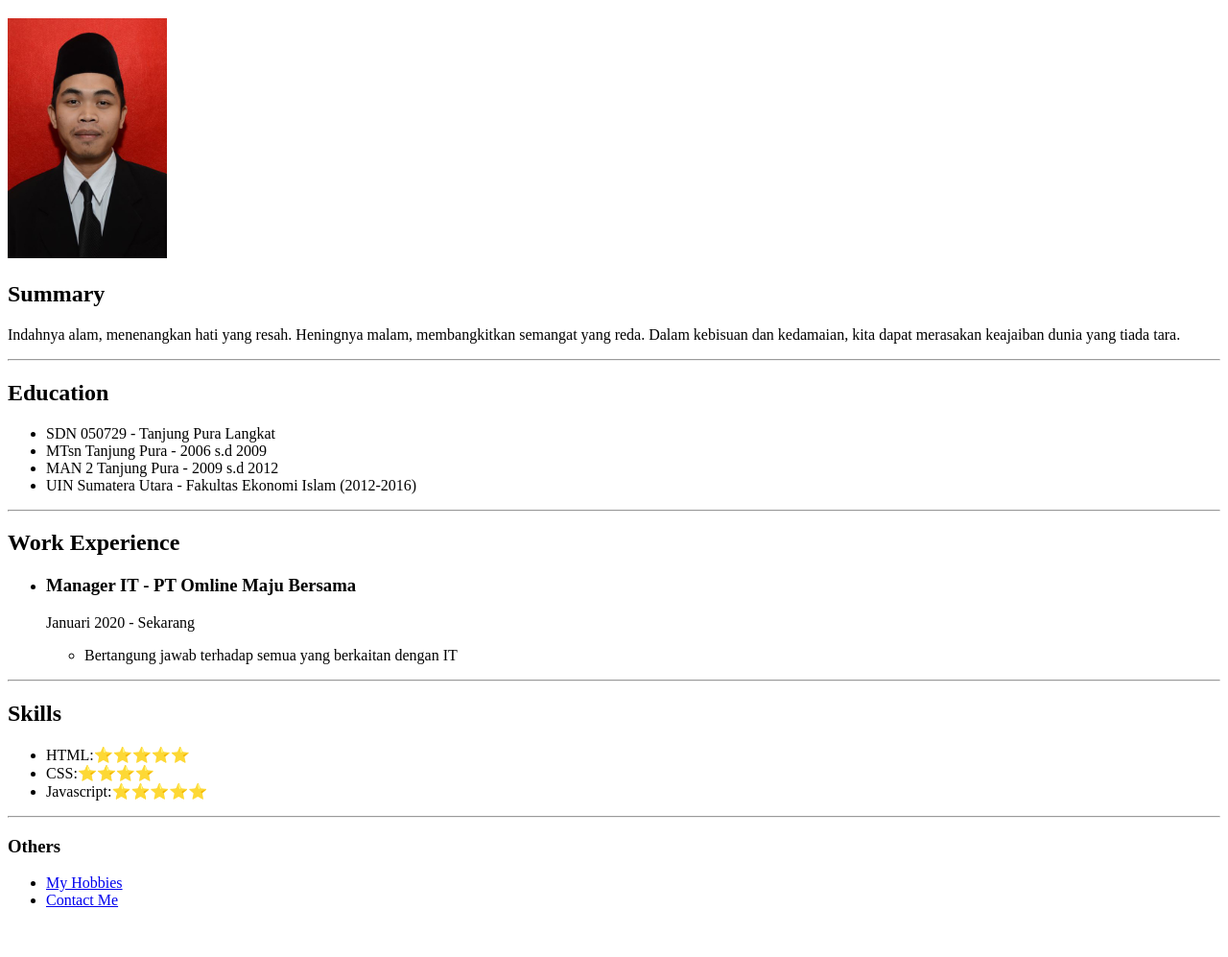
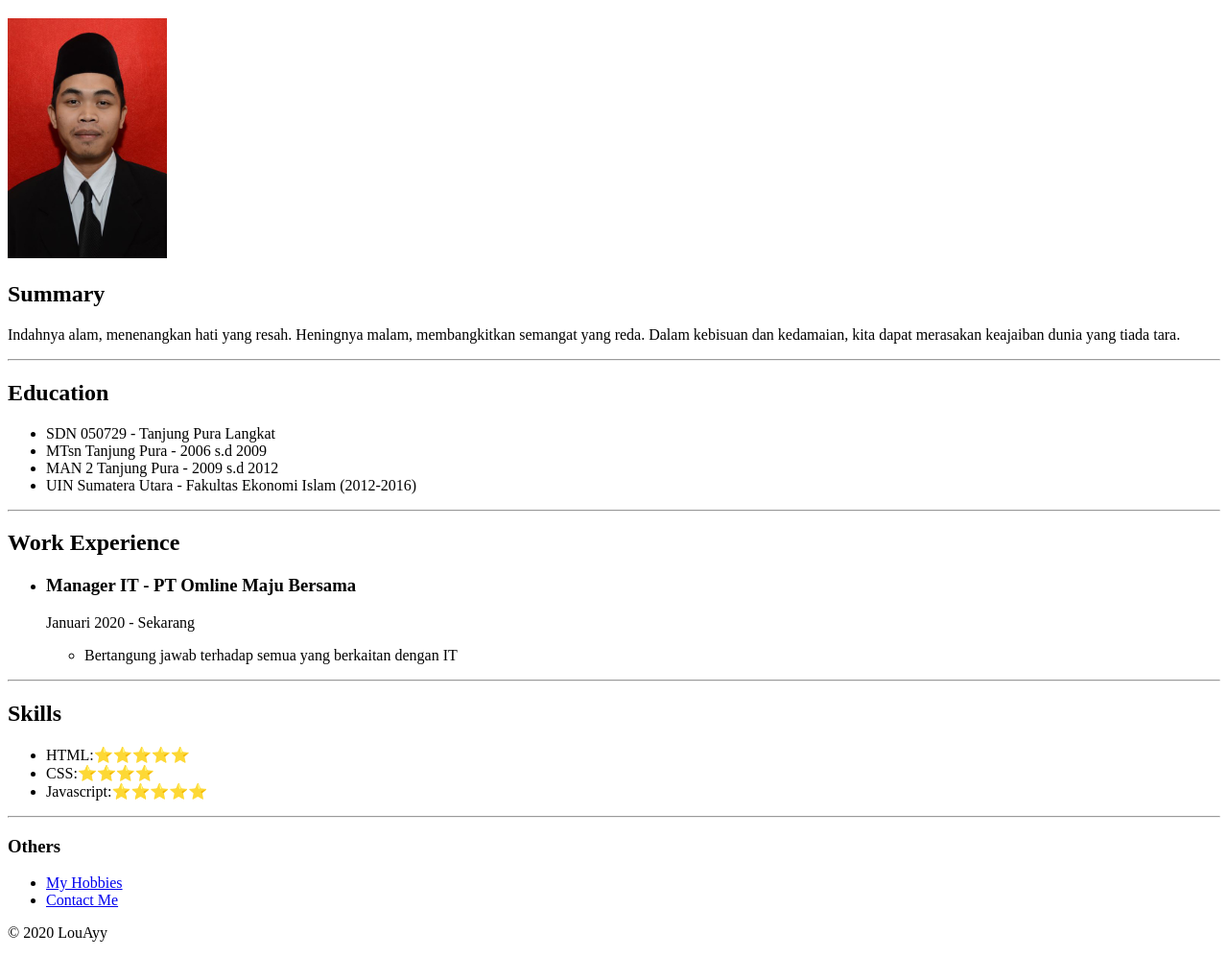
Before and after one commit to louayydarussalam/cv, a plain HTML site: page index.html in a window 1280 px wide. Shown: the part 61-1058 px from the top of the page at 96% size. Before the commit the page ends 1024 px from the top, so only its background shows below. Drawn offline with Linux system fonts and the light colour scheme.

Commit message:
Add files via upload

```diff
--- a/index.html
+++ b/index.html
@@ -40,4 +40,7 @@
         <li><a href="./public/contact.html">Contact Me</a></li>
     </ul>
 </body>
+<footer>
+    <p>© 2020 LouAyy</p>
+</footer>
 </html>
```
